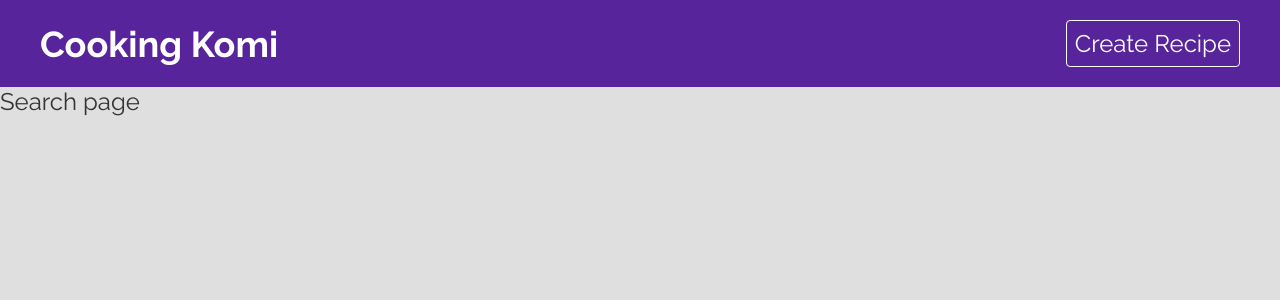
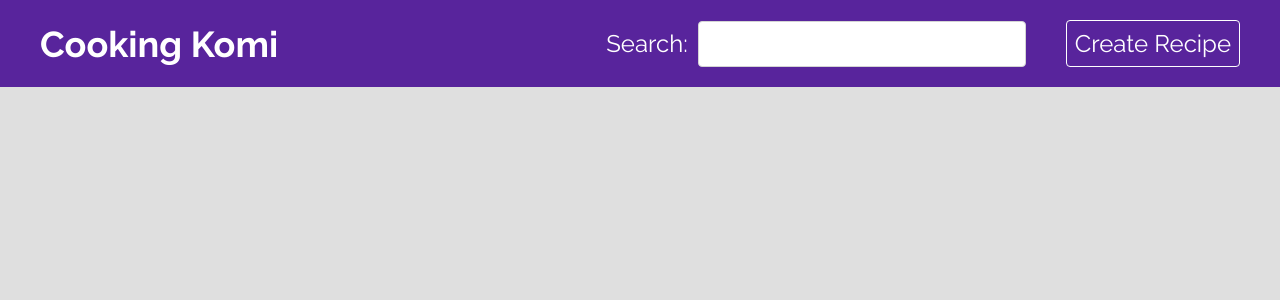
Before and after one commit to rkumayan/Recipe_Directory, a React (Create React App) app: page /search in a window 1280 px wide. Shown: the top 300 px of the page. Built offline with nearby package versions, Linux system fonts and the light colour scheme; data requests are answered from the project's data file.

Commit message:
added search feature

```diff
--- a/src/components/Navbar.js
+++ b/src/components/Navbar.js
@@ -1,5 +1,6 @@
 import { Link } from 'react-router-dom';
 import './Navbar.css'
+import SearchBar from './SearchBar';
 const Navbar = () => {
     return (
         <div className="navbar">
@@ -7,6 +8,7 @@ const Navbar = () => {
                 <Link to = "/" className='brand'>
                     <h1>Cooking Komi</h1>
                 </Link>
+                <SearchBar />
                 <Link to = "/create"> Create Recipe </Link>
             </nav>
 
--- /dev/null
+++ b/src/components/SearchBar.css
@@ -0,0 +1,7 @@
+.search-bar form{
+    display: flex;
+    align-items: center;
+}
+.search-bar input{
+    margin-left : 10px;
+}
--- /dev/null
+++ b/src/components/SearchBar.js
@@ -0,0 +1,27 @@
+import './SearchBar.css'
+import { useNavigate } from 'react-router-dom';
+import { useState } from 'react';
+const SearchBar = () => {
+    const [searchText , setSearchText] = useState("");
+    const navigate = useNavigate();
+
+    const handleSubmit = (e) =>{
+        e.preventDefault();
+        navigate( `/search?q=${searchText}`);
+
+    }
+    return (
+        <div className="search-bar">
+            <form onSubmit={ handleSubmit}>
+                <label htmlFor="search">Search:</label>
+                <input type="text"
+                    id = "search"
+                    onChange={ e=> setSearchText(e.target.value)}
+                    required
+                />
+            </form>
+        </div>
+     );
+}
+
+export default SearchBar;
--- a/src/pages/search/Search.js
+++ b/src/pages/search/Search.js
@@ -1,8 +1,19 @@
+// styles
 import './Search.css'
+// custom hooks
+import {useFetch} from '../../hooks/useFetch'
+
+// components
+import RecipeList from '../../components/RecipeList';
 const Search = () => {
+
+    const searchParams = new URLSearchParams(window.location.search);
+    const text = searchParams.get('q');
+    const url = "http://localhost:3000/recipes/?q=" + text;
+    const {data : recipes, isPending, error} = useFetch(url);
     return (
         <div>
-            Search page
+            {recipes && <RecipeList recipes = {recipes} /> }
         </div>
      );
 }
```
